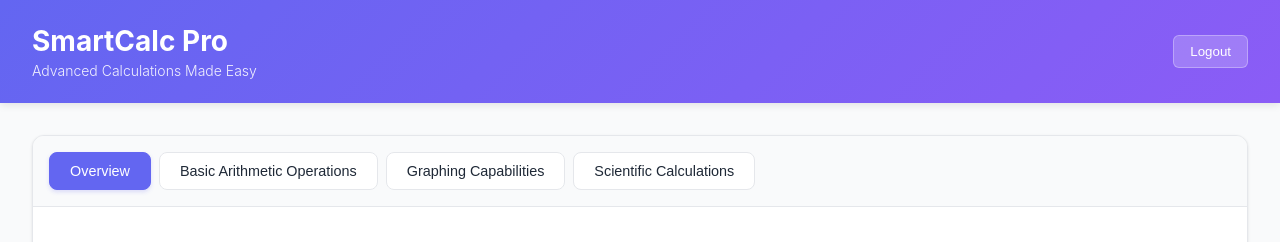
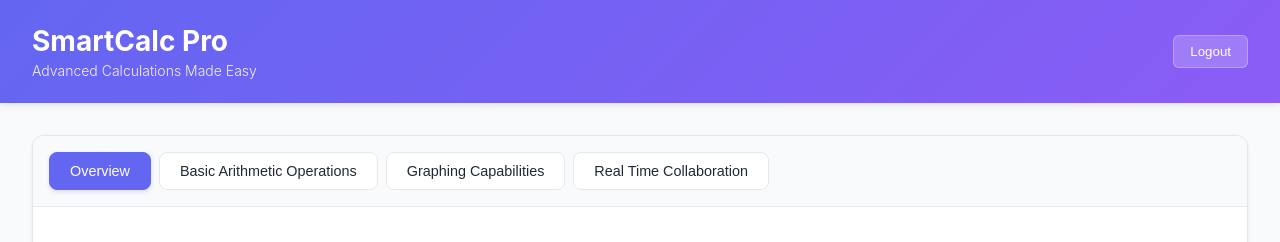
Before and after one commit to playworks93/smartcalc-pro-landing-app, a React (Vite) app: page / in a window 1280 px wide. Both pictures are taken after typing "name@example.com", "Sample123" into the empty fields and a click on the button "Sign In". Shown: the top 242 px of the page. Built offline with nearby package versions, Linux system fonts and the light colour scheme.

Commit message:
Add src/components/Dashboard.tsx

```diff
--- a/src/components/Dashboard.tsx
+++ b/src/components/Dashboard.tsx
@@ -27,10 +27,10 @@ const Dashboard = (props: DashboardProps) => {
           Graphing Capabilities
         </button>
         <button
-          className={activeTab === 'scientific_calculations' ? 'active' : ''}
-          onClick={() => setActiveTab('scientific_calculations')}
+          className={activeTab === 'real_time_collaboration' ? 'active' : ''}
+          onClick={() => setActiveTab('real_time_collaboration')}
         >
-          Scientific Calculations
+          Real Time Collaboration
         </button>
       </nav>
 
@@ -69,10 +69,10 @@ const Dashboard = (props: DashboardProps) => {
           </div>
         )}
 
-        {activeTab === 'scientific_calculations' && (
+        {activeTab === 'real_time_collaboration' && (
           <div className="tab-content">
-            <h2>Scientific Calculations</h2>
-            <p>Manage your scientific calculations here.</p>
+            <h2>Real-Time Collaboration</h2>
+            <p>Manage your real time collaboration here.</p>
           </div>
         )}
       </div>
```
